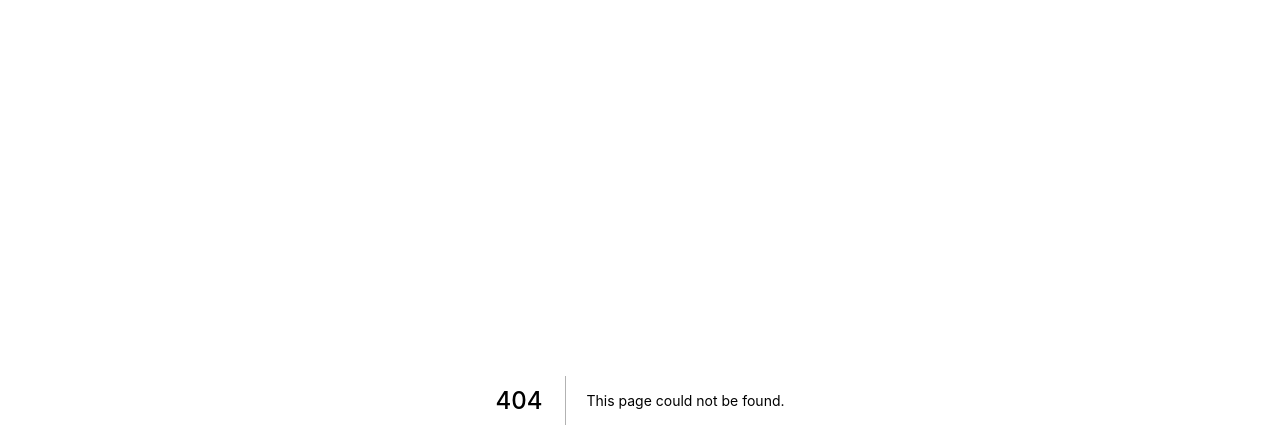
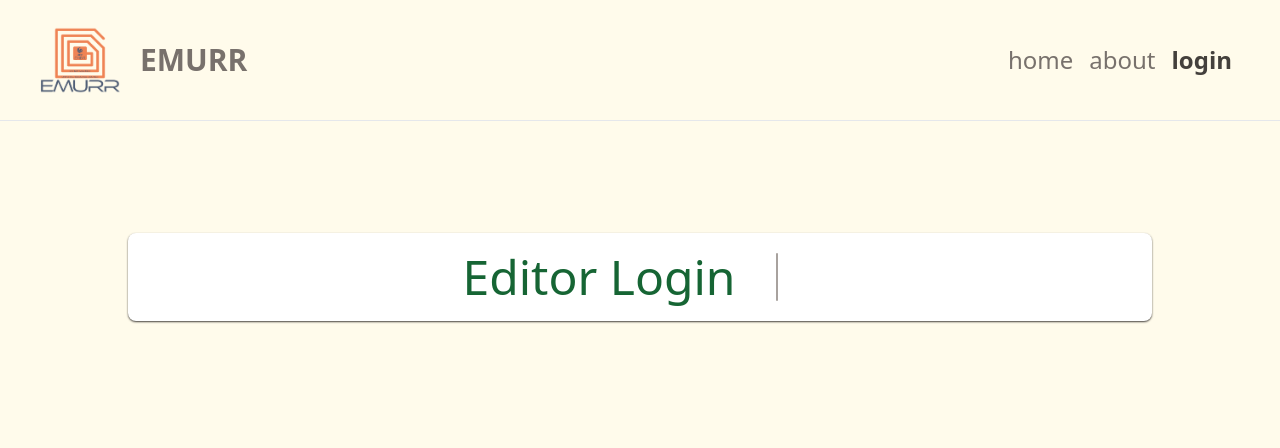
Before and after one commit to emurr-ucf/emurr, a Next.js app: page /login in a window 1280 px wide. Before the commit this address had no page. Shown: the top 448 px of the page. Built offline with nearby package versions, Linux system fonts and the light colour scheme.

Commit message:
Beginning changes

```diff
--- a/src/pages/index.tsx
+++ b/src/pages/index.tsx
@@ -5,7 +5,7 @@ import { Logo } from '../components/Logo'
 const Home: NextPage = () => {
   return (
     <>
-      <div className="w-full h-full bg-amber-50">
+      <div className="flex w-screen h-screen bg-amber-50">
         <Navbar
           page="home"
         />
--- /dev/null
+++ b/src/pages/login.tsx
@@ -0,0 +1,26 @@
+import type { NextPage } from 'next'
+import { Navbar } from '../components/Navbar'
+
+const Login: NextPage = () => {
+  return (
+    <>
+      <div className="w-full h-screen bg-amber-50 overflow-y-hidden">
+        <Navbar
+          page="login"
+        />
+        <div className="flex w-full h-full justify-center text-green-800">
+          <div className="flex justify-center w-4/5 h-fit p-5 mt-28 rounded-lg bg-white shadow-sm shadow-stone-700">
+            <div className="flex flex-col">
+              <div className="text-5xl">
+                Editor Login
+              </div>
+            </div>
+            <div className="mx-10 border-l-2 rounded border-stone-400"></div>
+          </div>
+        </div>
+      </div>
+    </>
+  )
+}
+
+export default Login
```
